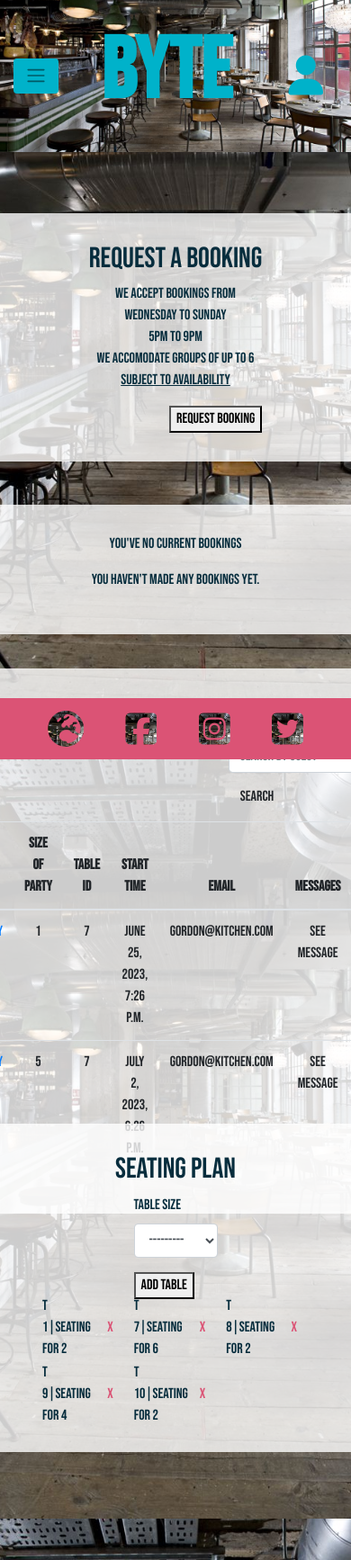
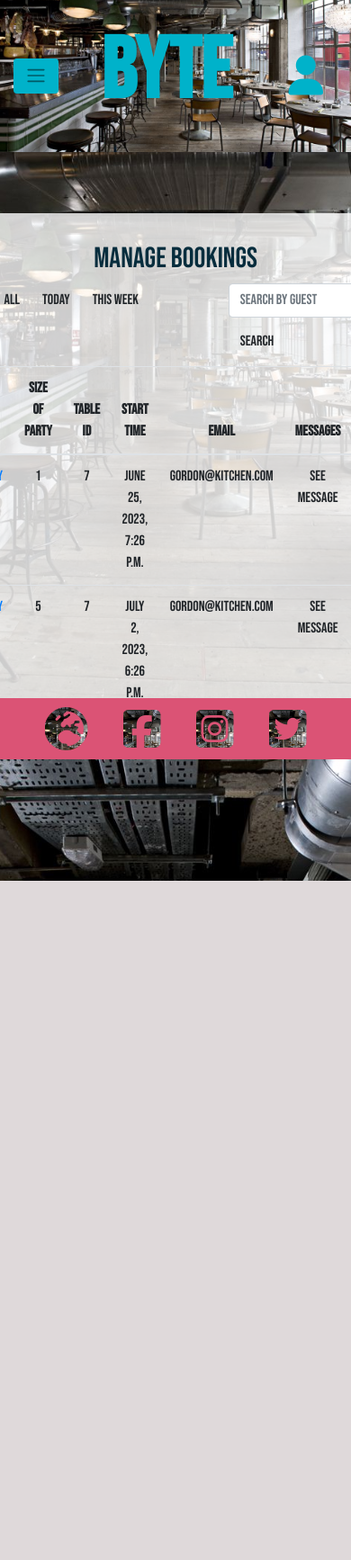
Before and after one commit to OisinWrites/Byte, a Django app: page /bookings/bookings/manage/ in a window 390 px wide; the page is wider, and only the part inside the window is pictured. Shown: the top 1734 px of that part at 90% size. After the commit the page ends 979 px from the top of that part, so only its background shows below. Run offline with Django 3.2, Linux system fonts and the light colour scheme; a user stored in the database is signed in; data comes from the database, SQL or seed files in the repository; some libraries are stand-ins or nearby versions.

Commit message:
Tidy the first section of bookings management to mirror bookings page, give height breakpoints to the footer.

```diff
--- a/bookings/templates/bookings/bookings_management.html
+++ b/bookings/templates/bookings/bookings_management.html
@@ -3,110 +3,25 @@
 {% load crispy_forms_tags %}
 
 {% block content %}
+
 {% if user.is_superuser %}
-
-
   <div class="row">
-  <div class="booking-page bh-hide col-md-2 col-xs-1">
-    <div class="booking-heading">
-      <p>Bookings</p>
-    </div>
-  </div>
     <div class="booking-page col-sx-12 col-md-6">
       <div class="text-center">
-      <h2>Request a Booking</h2>
-    {% if user.is_authenticated %}
-      <p class="text-center">
-        We accept bookings from  <br>
-        Wednesday to Sunday<br>
-        5pm to 9pm<br>
-        We accomodate groups of up to 6<br>
-        <u>Subject to Availability</u>
-      </p>
-
-      <form method="POST" class="booking-form">
-          {% csrf_token %}
-          {{ form|crispy }}
-
-          {% if messages %}
-              <ul class="messages">
-                  {% for message in messages %}
-                      <li{% if message.tags %} class="{{ message.tags }}"{% endif %}>{{ message }}</li>
-                  {% endfor %}
-              </ul>
-          {% endif %}
-
-          <button class="booking-submit-button" type="submit">Request Booking</button>
-      </form>
-
-    {% else %}
         <div>
-        <p>Please
-          <a href="{% url 'account_signup' %}" class="my-0 account-logo"> sign in </a>
-          to make a booking</p>
-      </div>
-    {% endif %}
-    </div>
-  </div>
-
-  {% if user.is_authenticated %}
-    <div class="booking-list booking-page col-md-4">
-      <div class="text-center">
-        {% if users_bookings %}
-          <h3>My Bookings</h3>
-          <p>Select a booking to edit it</p>
-        {% else %}
-          <p>You've no current bookings</p>
-        {% endif %}
-      </div>
-
-      <div class="text-right">
-        {% if current_bookings %}
-        {% for booking in current_bookings %}
-          {% if booking.user == request.user %}
-            <div class="row my-0 current_bookings">
-              <a href="{% url 'edit_booking' booking_id=booking.id %}" class="btn edit-booking-btn">
-                {{ booking.start_time|date:"M d" }} at
-                {{ booking.start_time|time:"g:i A" }}
-                <br class="split-booking-line">
-                for
-                {{ booking.size_of_party }}
-                {% if booking.size_of_party == 1 %} guest{% else %} guests{% endif %}
-              </a>
-              <a href="{% url 'delete_booking' booking_id=booking.id %}" class="btn delete-button">
-                <i class="fa-solid fa-delete-left"></i>
-              </a>
-            </div>
-          {% endif %}
-        {% empty %}
-          <p>You haven't made any bookings yet.</p>
-        {% endfor %}
-      {% else %}
-        <p>You haven't made any bookings yet.</p>
-      {% endif %}
-      </div>
-
-    </div>
-  {% endif %}
-
-</div>
-
-
-<div class="row">
-
-  <div class="booking-page col-sx-12 col-md-6">
-    <div class="text-center">
           <h2>Manage Bookings</h2>
           <form class="form-inline float-right">
             <input class="form-control mr-sm-2" type="text" placeholder="Search by guest" name="search">
             <button class="btn my-2 my-sm-0" type="submit">Search</button>
           </form>
+        </div>
 
         <div class="btn-group mr-2" role="group">
           <a href="?filter=all" class="btn">All</a>
           <a href="?filter=day" class="btn">Today</a>
           <a href="?filter=week" class="btn">This week</a>
         </div>
+
         {% if bookings %}
         <div class="table-responsive booking-list-scroller">
           <table class="table">
@@ -145,29 +60,12 @@
         {% else %}
         <p>No bookings found.</p>
         {% endif %}
+
       </div>
     </div>
   </div>
 
-  <div class="booking-page col-md-6">
-    <h2>Seating plan</h2>
-    <form method="POST" id="table-form">
-      {% csrf_token %}
-      {{ table_form|crispy }}
-      <button type="submit">Add Table</button>
-    </form>
-      <div class="container table-list">
-        {% for table in tables %}
-        <div class="table-item">
-          T {{ table.number }}|Seating for {{ table.size }}
-          <a href="{% url 'delete_table' table_id=table.id %}" class="btn delete-button">
-            X
-          </a>
   </div>
-    {% endfor %}
-  </div>
-</div>
-
     <script>
       // JavaScript code to update the value display element
       var slider = document.getElementById('id_size_of_party');
--- a/static/css/base.css
+++ b/static/css/base.css
@@ -26,7 +26,7 @@
     background-position: center;
     overflow-x: hidden;
     color:rgb(16, 111, 151) !important;
-    padding-bottom: 40vh;
+    padding-bottom: 8vh;
     overflow-y: auto;
 }
 
@@ -546,3 +546,19 @@
     }
 
 }
+
+@media (max-height: 850px) {
+    .foot-icon {
+        font-size: 300%;
+    }
+}
+
+@media (max-height: 650px) {
+    .foot-icon {
+        font-size: 200%;
+    }
+
+    .footer {
+        min-height: 3.25rem;
+    }
+}
```
Lines whose indentation alone changed are shown as unchanged.
